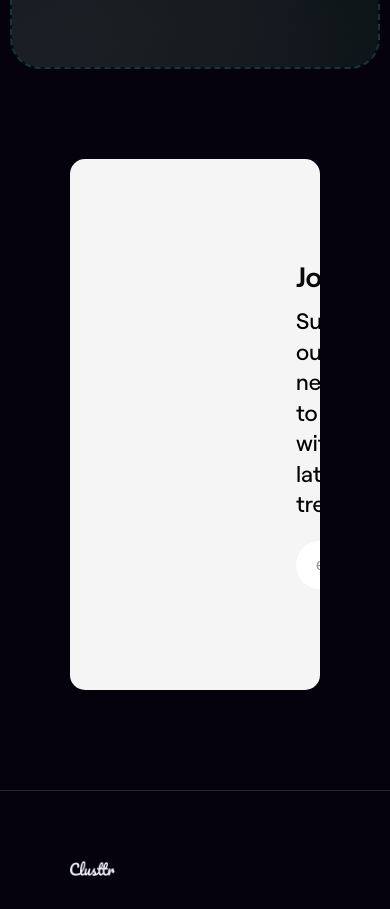
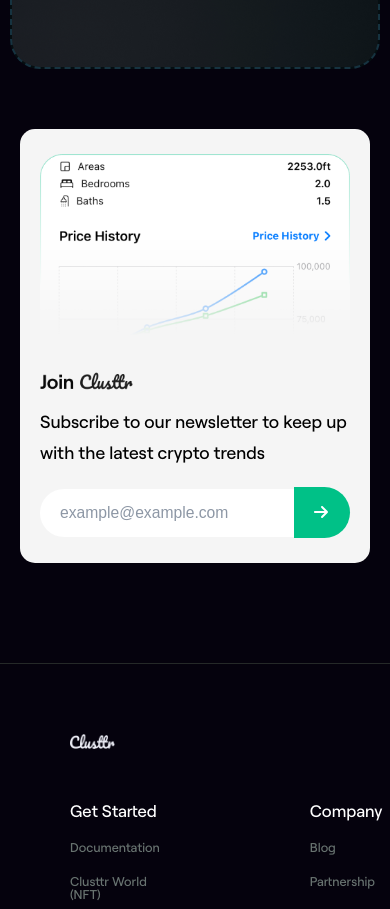
Before and after one commit to Clusttr/clusttr-web, a React (Vite) app: page /about-us in a window 390 px wide. Shown: the part 4860-5769 px from the top of the page. Built offline with nearby package versions, Linux system fonts and the light colour scheme; a web font is replaced by a local one.

Commit message:
made the waitlist section responsive for mobile

```diff
--- a/src/views/general_components/Header.tsx
+++ b/src/views/general_components/Header.tsx
@@ -196,14 +196,17 @@ const MobileDropdownMenu = styled.aside<{ open: boolean }>`
 
 	& .top_ray {
 		position: absolute;
-
 		top: 0;
+		right: 0;
 		z-index: 1;
+		width: 100%;
 	}
 	& .bottom_ray {
 		position: absolute;
 		bottom: 0;
+		right: 0;
 		z-index: 1;
+		width: 100%;
 	}
 	& ul {
 		z-index: 2;
--- a/src/views/general_components/JoinClusttr.tsx
+++ b/src/views/general_components/JoinClusttr.tsx
@@ -58,7 +58,7 @@ const JoinClusttr = () => {
 const JoinClusttrStyle = styled.div`
 	color: black;
 	background-color: #f5f5f5;
-	margin: 90px 70px 0 70px;
+	margin: 90px 70px 0;
 
 	border-radius: 15px;
 	padding: 100px 120px;
@@ -117,6 +117,34 @@ const JoinClusttrStyle = styled.div`
 		border-radius: 0 30px 30px 0;
 		cursor: pointer;
 	}
+
+	@media (max-width: 480px) {
+		color: black;
+		background-color: #f5f5f5;
+		margin: 60px 20px;
+
+		border-radius: 15px;
+		padding: 25px 20px;
+
+		& .join_clusttr_container {
+			display: flex;
+			flex-direction: column;
+			gap: 30px;
+		}
+		& .join_clusttr_image {
+			width: 100%;
+		}
+		& .join_clusttr_newsletter_container {
+			margin-left: 0;
+			gap: 10px;
+		}
+		& .join_clusttr_logo {
+			width: 30%;
+		}
+		& .join_clusttr_comment {
+			font-size: 1.1rem;
+		}
+	}
 `;
 
 export default JoinClusttr;
```
